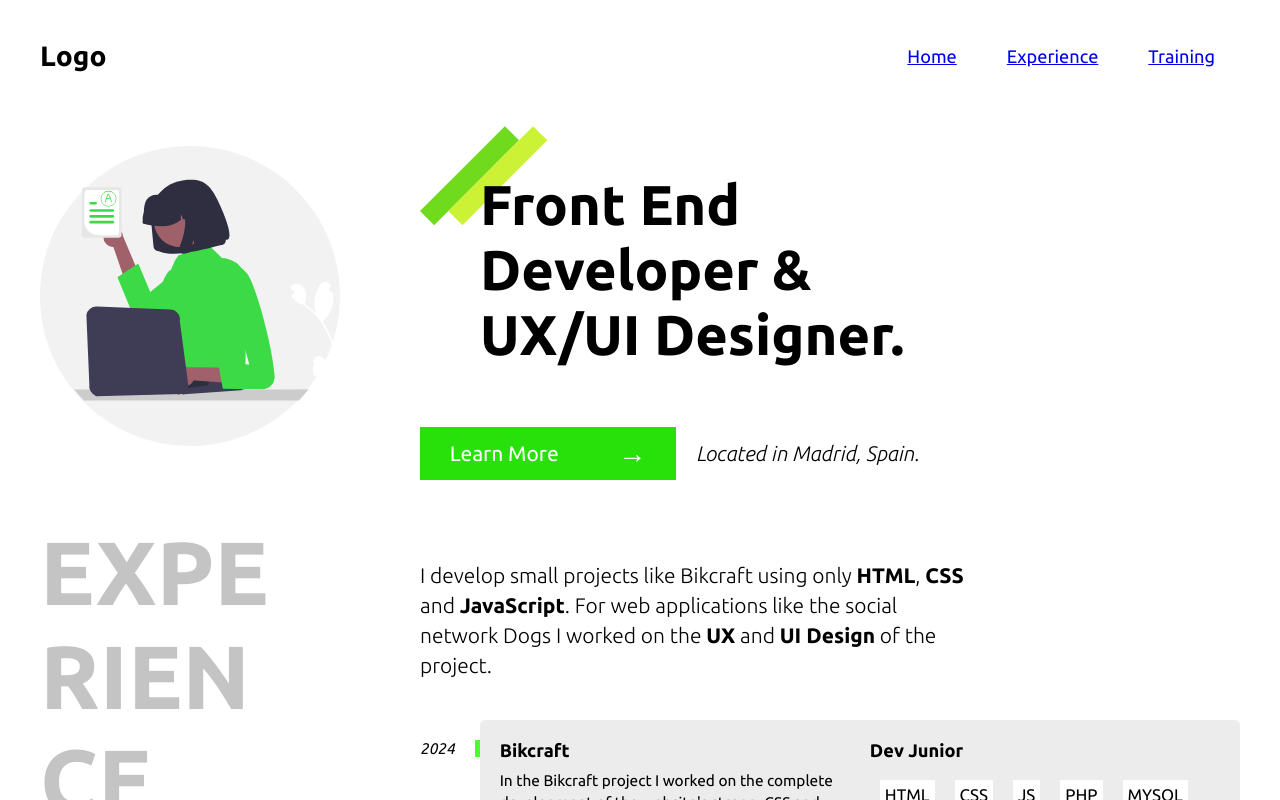
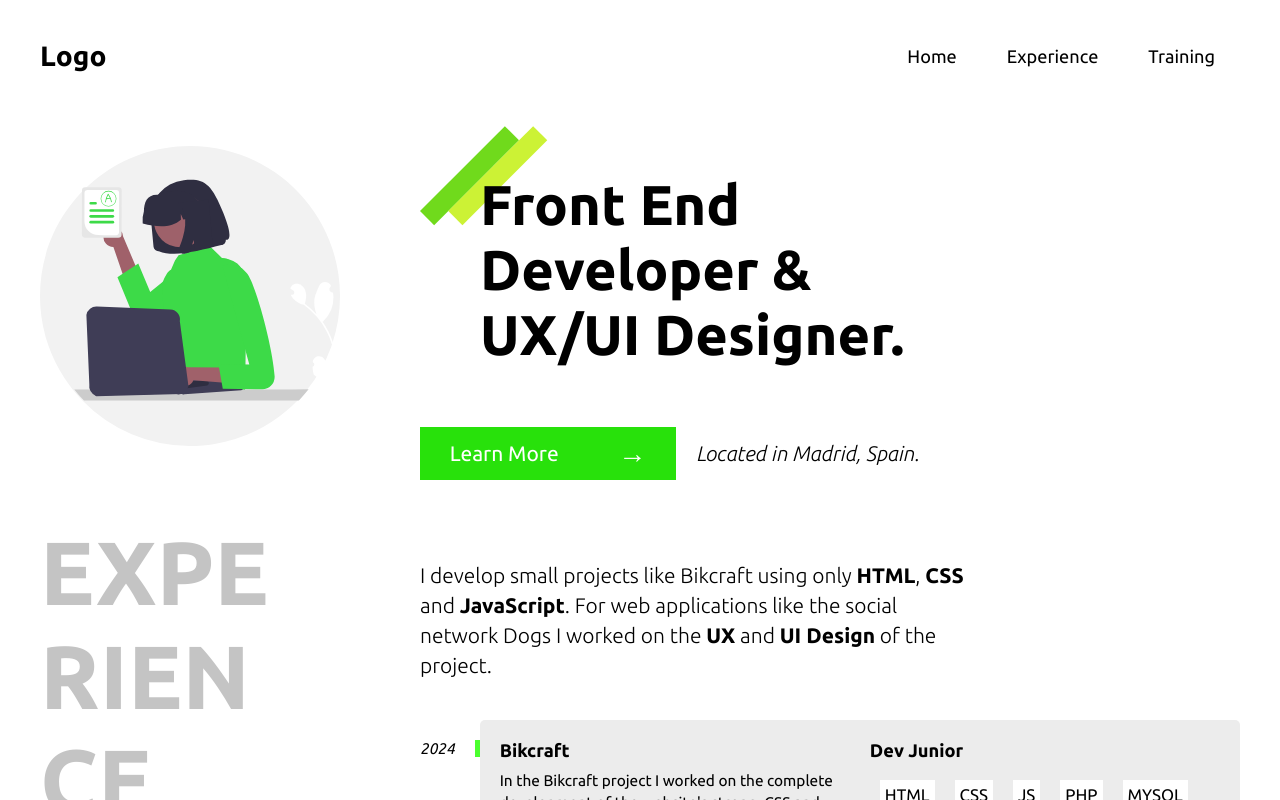
Before and after one commit to antoniosalabarbosa/LoboPage, a plain HTML site: page index.html in a window 1280 px wide. Drawn offline with Linux system fonts and the light colour scheme.

Commit message:
fix: menu itens styles and hover effect

```diff
--- a/css/index.css
+++ b/css/index.css
@@ -56,7 +56,18 @@ menu li{
     padding: 5px;
     font-size: 1.3rem;
     list-style: none;
-    cursor: pointer;
+}
+
+menu li a{
+    color: #000;
+    text-decoration: none;
+}
+
+@media (min-width: 900px){
+    menu li a:hover{
+        border-bottom: 2px solid #1b1b1b;
+        padding: 0 0 10px 0;
+    }
 }
 
 @media (max-width: 600px){
```
